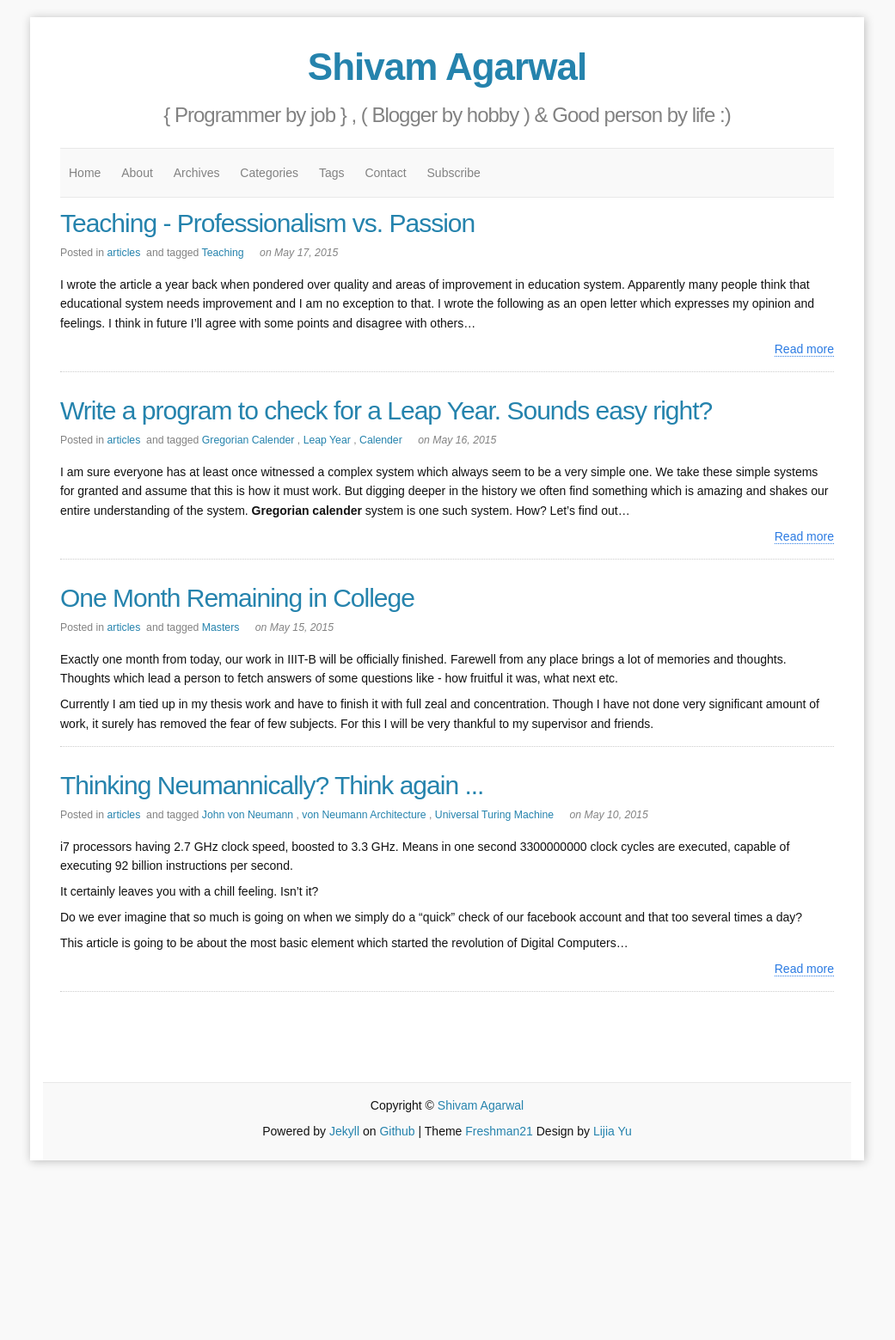
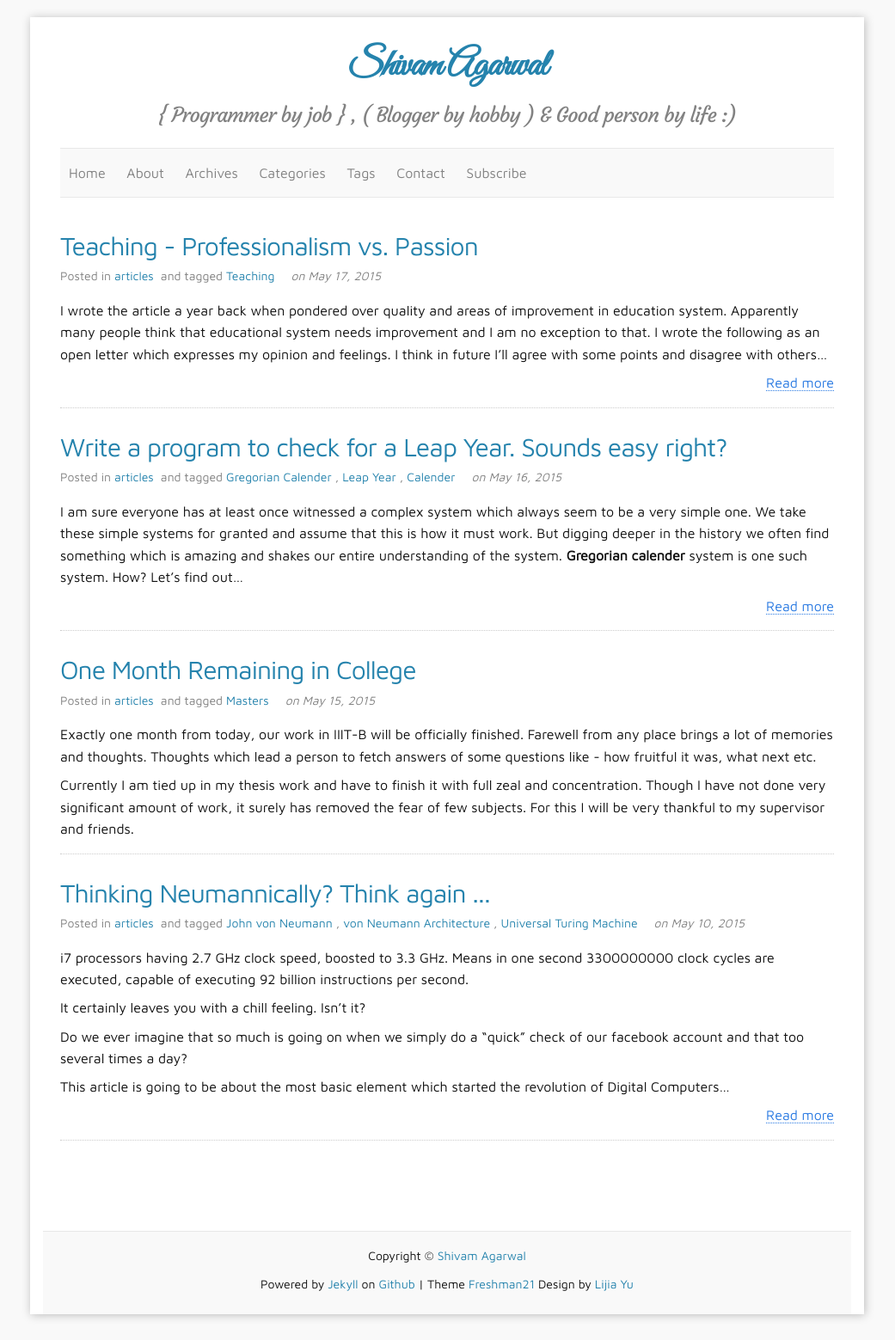
Before and after one commit to shivam-agarwal/shivam-agarwal.github.io, a Jekyll site: the page built from index.html, in a window 1280 px wide. Shown: the whole page at 86% size, without its empty margins (120-1161 px from the left). Built offline with Jekyll 4.4.1, drawn with Linux system fonts in a browser that asks for light colours; some web fonts are replaced; the list of posts is cut into pages by our own code; before the commit the page ends 1380 px from its top, so only the background shows below that.

Commit message:
Updated fonts

```diff
--- a/_includes/head.html
+++ b/_includes/head.html
@@ -24,6 +24,8 @@
 <link rel="canonical" href="{{ page.url | replace:'index.html','' |  prepend: site.url }}">
 <link rel="alternate" type="application/atom+xml" title="{{ site.title }}" href="{{ "/feed.xml" | prepend: site.url }}" />
 
+<link href='http://fonts.googleapis.com/css?family=Great+Vibes|Pacifico|Kaushan+Script|Courgette' rel='stylesheet' type='text/css'>
+
 <script src="http://cdn.mathjax.org/mathjax/latest/MathJax.js?config=TeX-AMS-MML_HTMLorMML"></script>
 
 {% include google_search.js %}
--- a/_includes/header.html
+++ b/_includes/header.html
@@ -2,8 +2,8 @@
 
   <div class="wrapper">
 
-    <h1 class="site-title"><a href="{{ site.baseurl }}/">{{ site.title }}</a></h1>
-    <h3 class="site-meta">{{ site.tagline }}</h3>
+    <h1 style="font-family:Great Vibes;" class="site-title"><a href="{{ site.baseurl }}/">{{ site.title }}</a></h1>
+    <h3 style="font-family:Courgette;" class="site-meta">{{ site.tagline }}</h3>
 
     <nav class="site-nav">
       <a href="#" class="menu-icon">
@@ -23,5 +23,5 @@
     </nav>
 
   </div>
-
+  <br />
 </header>
--- a/_sass/_base.scss
+++ b/_sass/_base.scss
@@ -17,7 +17,7 @@ body {
   font-family: $base-font-family;
   font-size: $base-font-size;
   line-height: $base-line-height;
-  font-weight: 300;
+  font-weight: 400;
   color: $text-color;
   background-color: $background-color;
   -webkit-text-size-adjust: 100%;
--- a/css/main.scss
+++ b/css/main.scss
@@ -6,8 +6,8 @@
 
 
 // Our variables
-$base-font-family: 'Arial,Helvetica', sans-serif;
-$base-font-size:   14px;
+$base-font-family: 'Maven Pro', sans-serif;
+$base-font-size:   16px;
 $small-font-size:  $base-font-size * 0.875;
 $base-line-height: 1.6em;
 
@@ -58,4 +58,4 @@ $on-laptop:        800px;
         "_syntax-highlighting-native" // "syntax-highlighting"
 ;
 
-@import url('http://fonts.googleapis.com/css?family=Arial + Helvetica');
+@import url('http://fonts.googleapis.com/css?family=Maven Pro');
```
Also changed, not shown: 13 other files.
